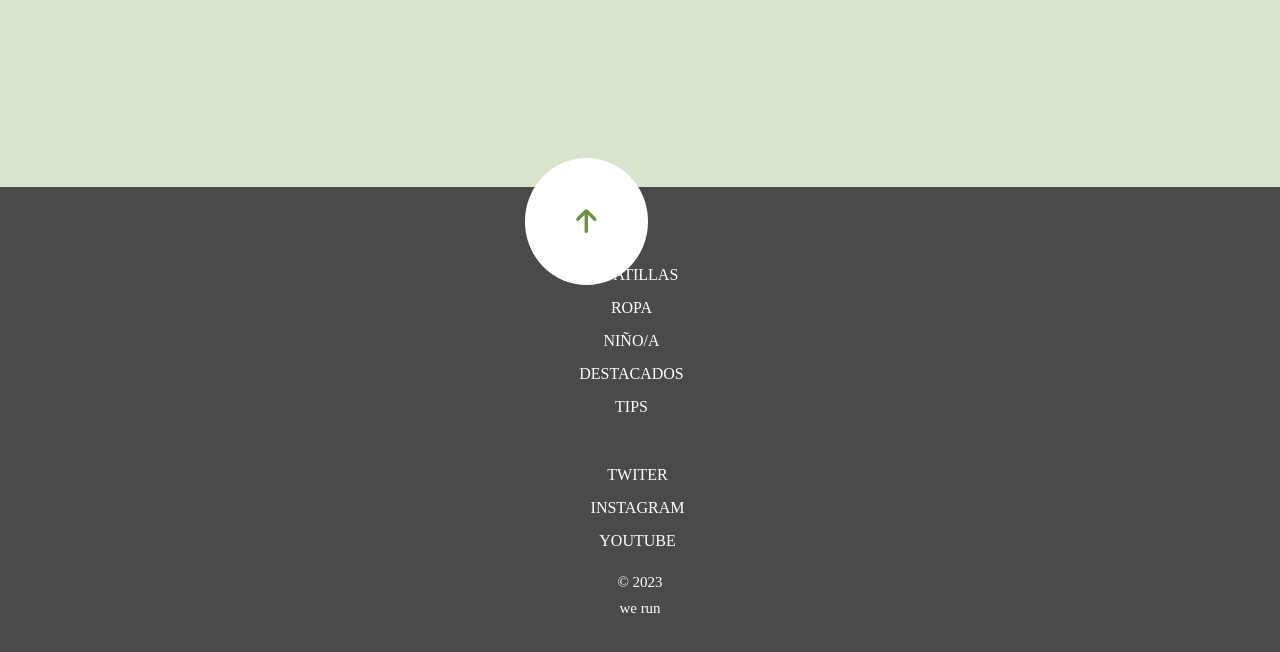
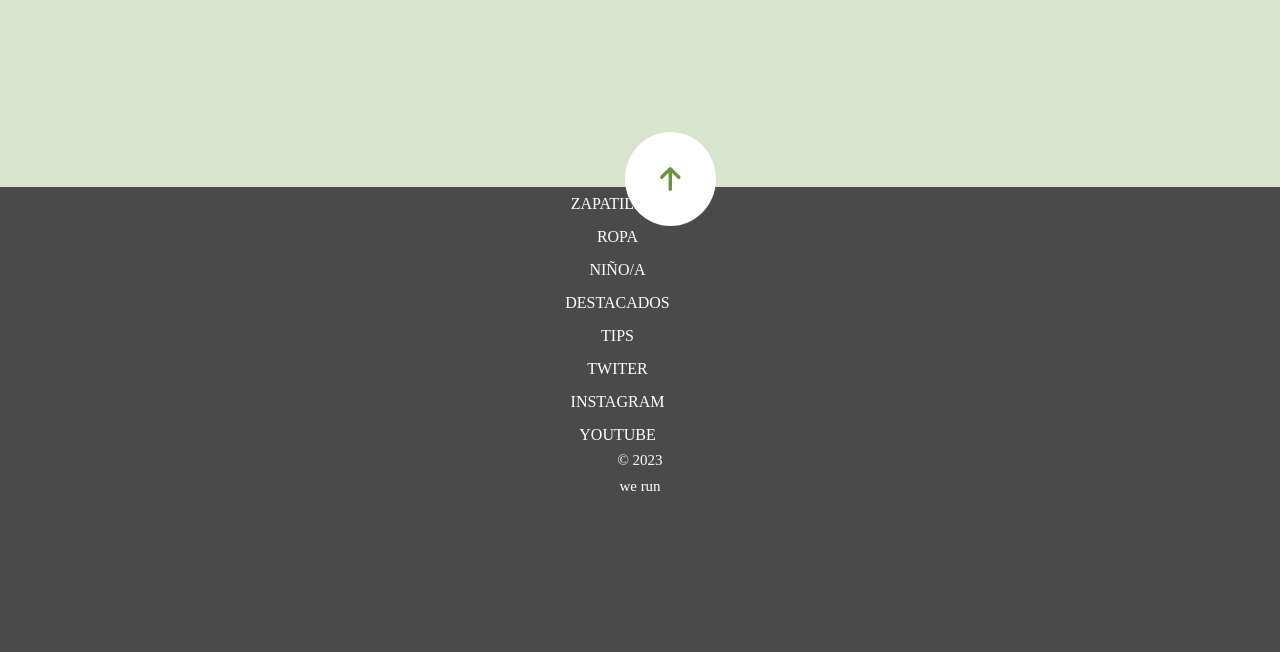
Before and after one commit to Adalab/modulo-1-evaluacion-final-PalomaFJ, a website built with Vite: page src/index.html in a window 1280 px wide. Shown: the part 594-1246 px from the top of the page. Built offline with nearby package versions, Linux system fonts and the light colour scheme.

Commit message:
hasta aquí llegué

```diff
--- a/src/scss/layout/footer.scss
+++ b/src/scss/layout/footer.scss
@@ -56,3 +56,28 @@
     font-size: 15px;
     line-height: 3px;
 }
+@media (min-width :768px) {
+    .footer-flecha {
+        padding: 35px;
+        margin-left: 100px;
+        top: -55px;
+    }
+    .footer-menu-enlaces {
+        display: flex;
+        flex-direction: column;
+        justify-content: space-between;
+        align-items: center;
+    }
+    .lista-elementos-1 {
+        flex: 1;
+        list-style: none;
+        padding: 0;
+        margin: 0;
+    }
+    .lista-elementos-2 {
+        flex: 1;
+        list-style: none;
+        padding: 0;
+        margin: 0;
+    }
+}
```
